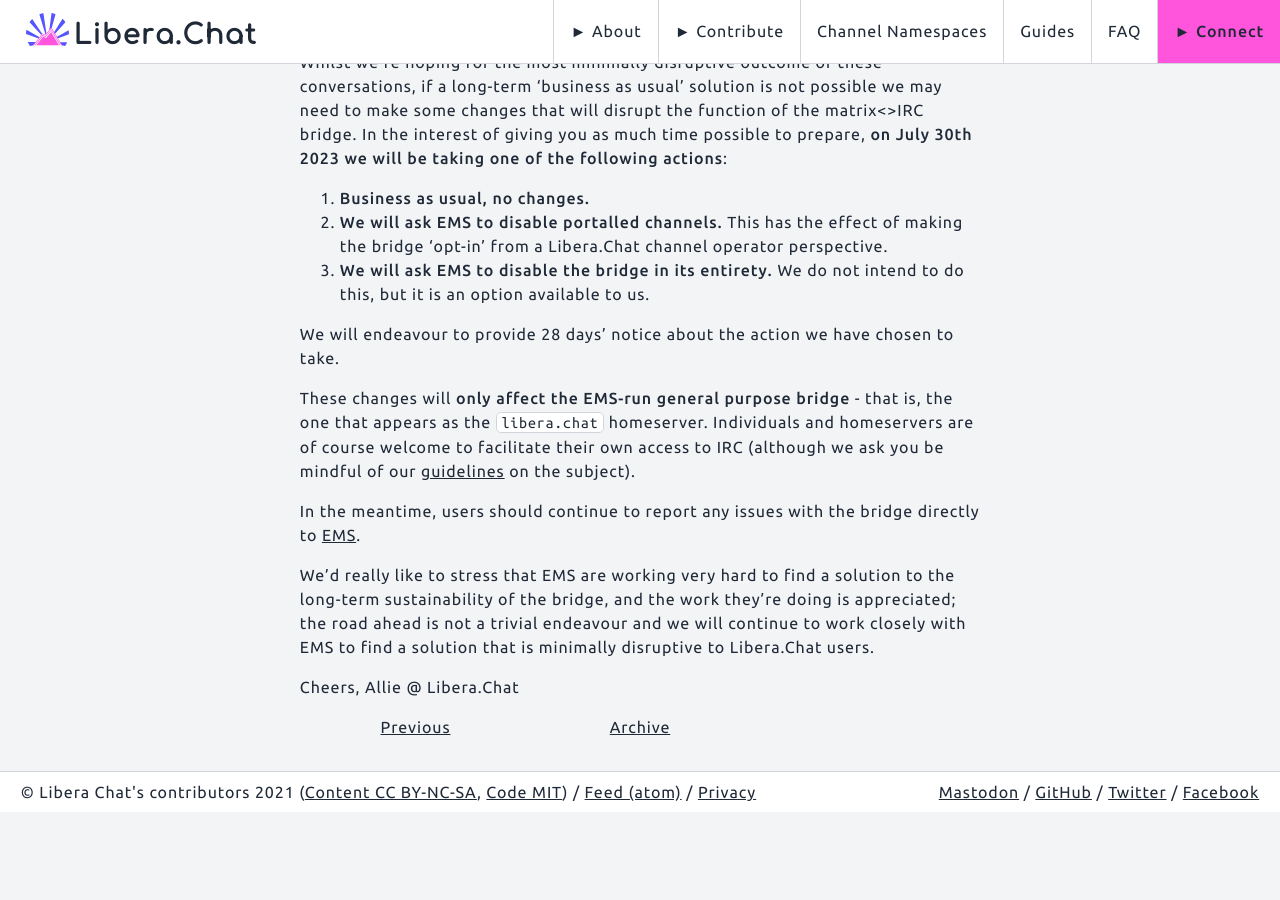
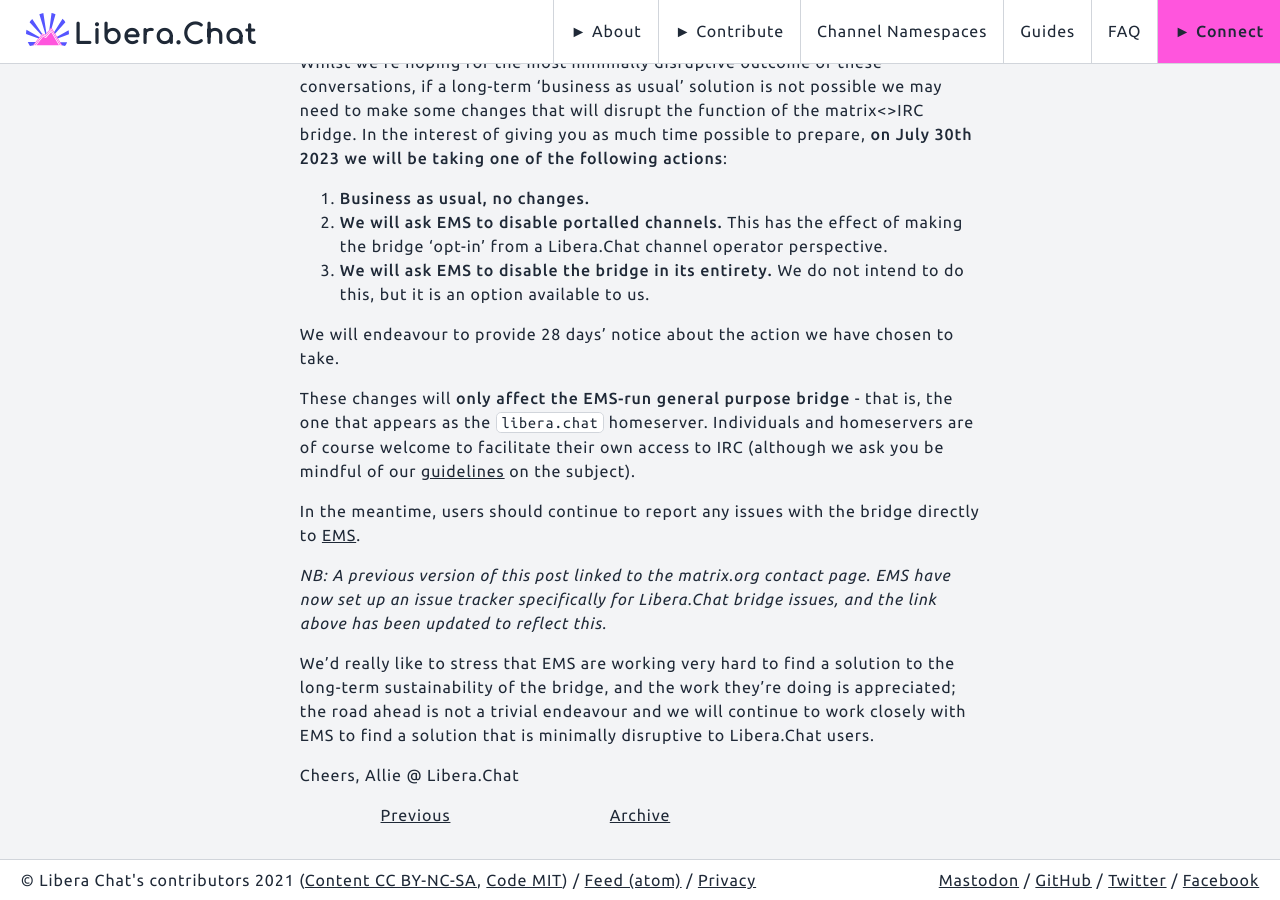
Before and after one commit to Libera-Chat/libera-chat.github.io, a Jekyll site: the page built from content/_posts/2023-06-07-matrix-irc-bridge-updates.md, in a window 1280 px wide and 900 px high, scrolled down 637 px. Built offline with Jekyll 4.4.1, drawn with Linux system fonts in a browser that asks for light colours; before the commit the page ends 1449 px from its top, so only the background shows below that.

Commit message:
replace link to ems support  (#301)
Co-authored-by: TheDaemoness <she@daemoness.dev>

```diff
--- a/content/_posts/2023-06-07-matrix-irc-bridge-updates.md
+++ b/content/_posts/2023-06-07-matrix-irc-bridge-updates.md
@@ -53,6 +53,10 @@
 In the meantime, users should continue to report any issues with the bridge
 directly to [EMS][support].
 
+_NB: A previous version of this post linked to the matrix.org contact page.
+EMS have now set up an issue tracker specifically for Libera.Chat bridge
+issues, and the link above has been updated to reflect this._
+
 We'd really like to stress that EMS are working very hard to find a
 solution to the long-term sustainability of the bridge, and the work
 they're doing is appreciated; the road ahead is not a trivial endeavour
@@ -63,5 +67,5 @@
 Allie @ Libera.Chat
 
 [guidelines]: https://libera.chat/guides/faq#are-bridges-allowed
-[support]: https://matrix.org/contact/
+[support]: https://github.com/matrix-org/libera-chat/issues
 [secret]: https://libera.chat/guides/channelmodes
```
